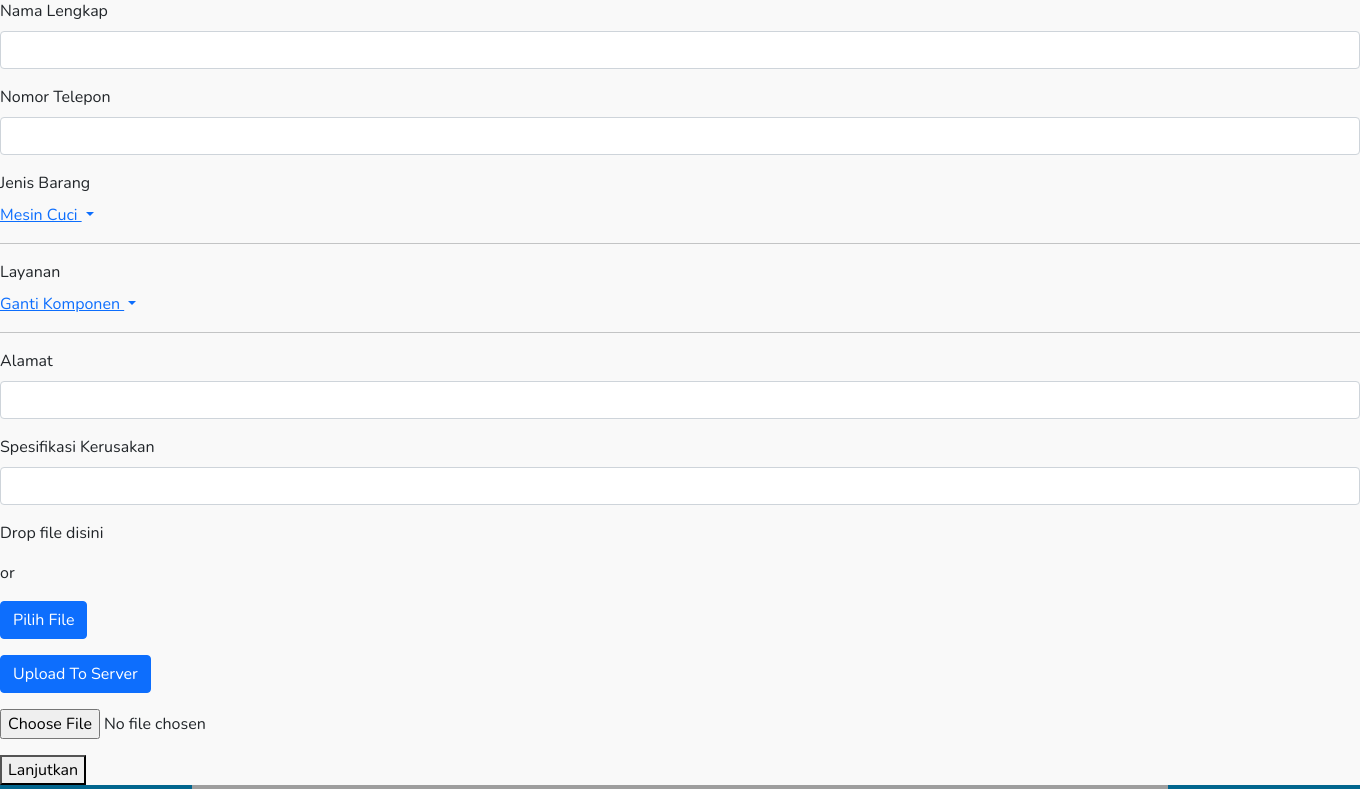
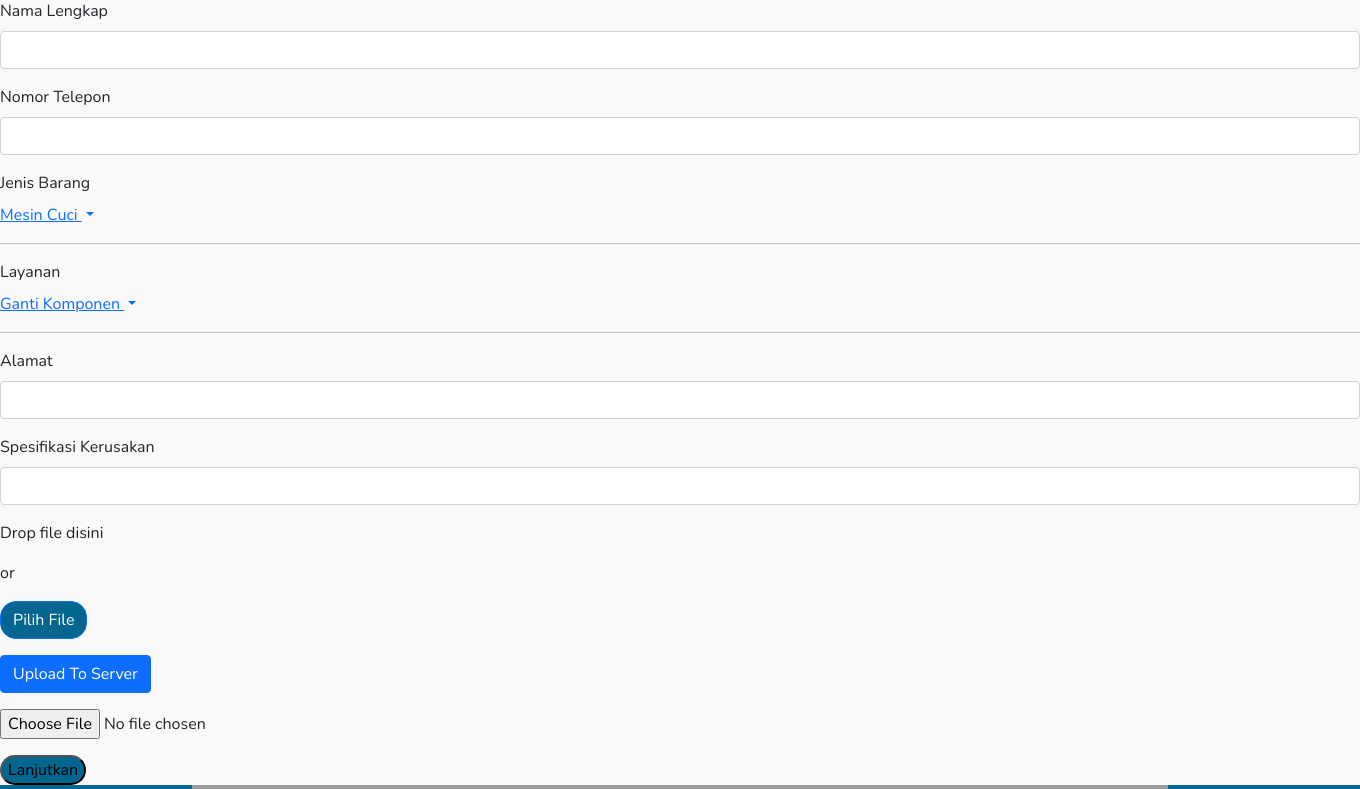
Before and after one commit to Rofiq67/InserWeb, a PHP site: page /layanan.php in a window 1360 px wide. Shown: the part 192-981 px from the top of the page. Run offline with PHP 8.4, Linux system fonts and the light colour scheme; grey boxes are pictures that could not be loaded.

Commit message:
Update layanan.php

```diff
--- a/php/layanan.php
+++ b/php/layanan.php
@@ -11,7 +11,7 @@
     <meta name="viewport" content="width=device-width, initial-scale=1">
 
     <link href="https://cdn.jsdelivr.net/npm/bootstrap@5.1.3/dist/css/bootstrap.min.css" rel="stylesheet" integrity="sha384-1BmE4kWBq78iYhFldvKuhfTAU6auU8tT94WrHftjDbrCEXSU1oBoqyl2QvZ6jIW3" crossorigin="anonymous">
-
+    <script src="https://cdn.jsdelivr.net/npm/bootstrap@5.1.3/dist/js/bootstrap.bundle.min.js" integrity="sha384-ka7Sk0Gln4gmtz2MlQnikT1wXgYsOg+OMhuP+IlRH9sENBO0LRn5q+8nbTov4+1p" crossorigin="anonymous"></script>
     <title> Serpisan | Layanan</title>
 
     <link rel="stylesheet" href="css/layanancs.css">
@@ -71,13 +71,13 @@
                 <div id="drop_zone">
                     <p>Drop file disini</p>
                     <p>or</p>
-                    <p><button type="button" id="btn_file_pick" class="btn btn-primary"><span class="glyphicon glyphicon-folder-open"></span> Pilih File</button></p>
+                    <p><button type="button" id="btn_file_pick" class="btn btn-primary" style="background-color: #02668e; border-radius:16px;"><span class="glyphicon glyphicon-folder-open"></span> Pilih File</button></p>
                     <p id="file_info"></p>
                     <p><button type="button" id="btn_upload" class="btn btn-primary"><span class="glyphicon glyphicon-arrow-up"></span>  Upload To Server</button></p>
                     <input type="file" id="selectfile">
                     <p id="message_info"></p>
                 </div>
-                <button id="tombol" button type="button">Lanjutkan</button>
+                <button id="tombol" button type="button" style="background-color: #02668e; border-radius:16px;">Lanjutkan</button>
                 <br>
             </form>
         </div>
```
